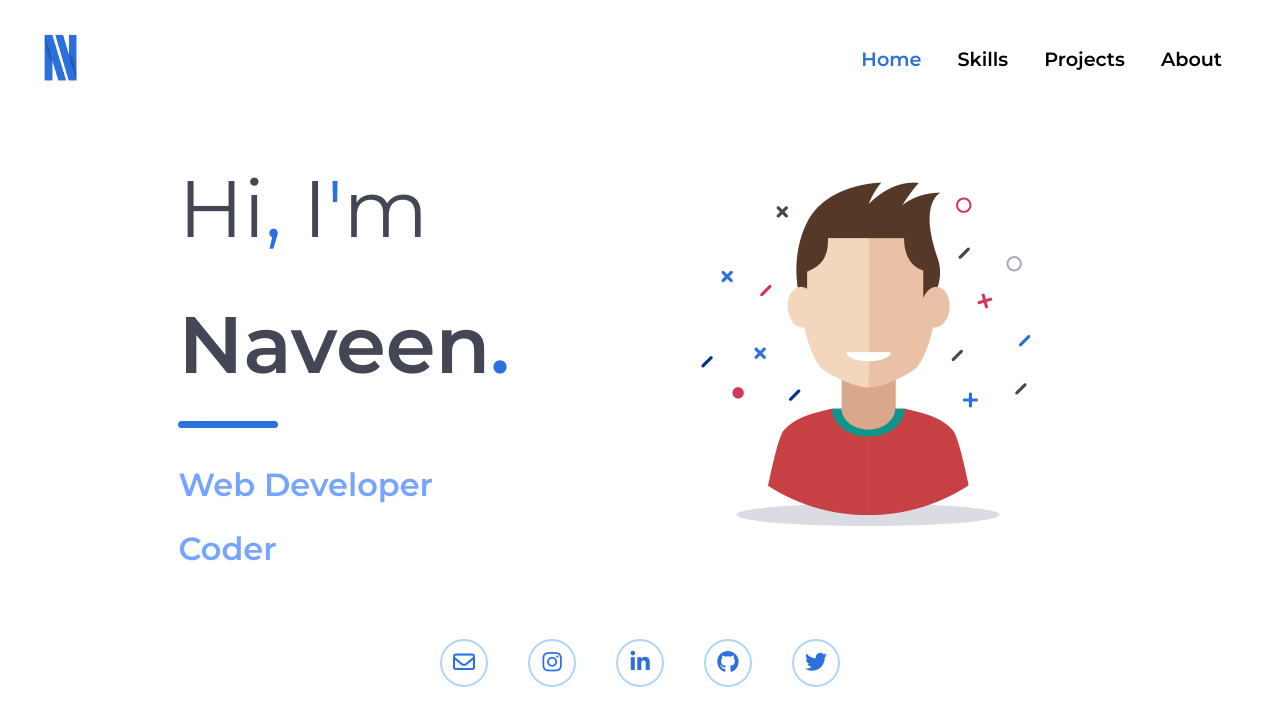
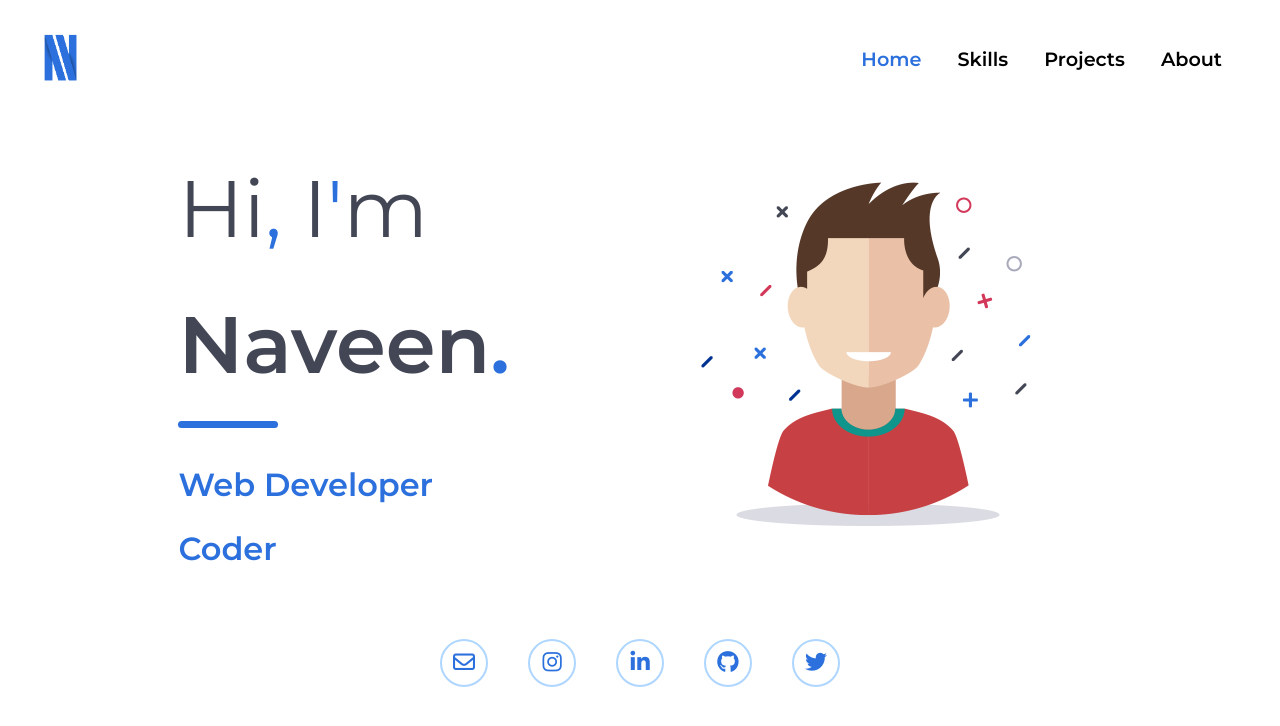
Before and after one commit to naveenbudhwal/portfolio, a Vue app: page / in a window 1280 px wide. Shown: the top 726 px of the page. Built offline with nearby package versions, Linux system fonts and the light colour scheme.

Commit message:
making text more readable (contrast)

```diff
--- a/src/views/Home.vue
+++ b/src/views/Home.vue
@@ -117,7 +117,7 @@ export default {
   font-family: "Montserrat", sans-serif;
   font-weight: 600;
   font-size: 2rem;
-  color: #76A5FF;
+  color: #2b70dc;
   padding-left: 20%;
   /* margin-top: 50px; */
 }
```
